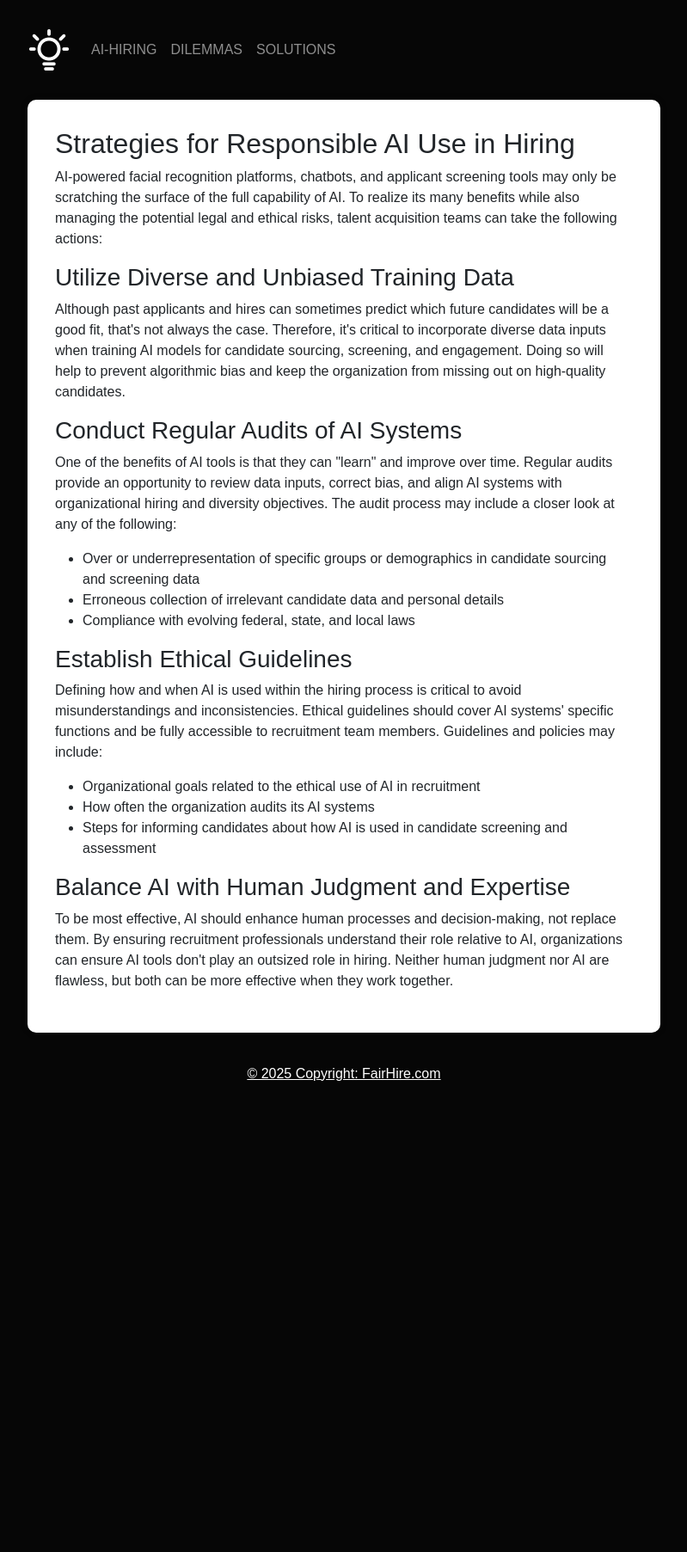
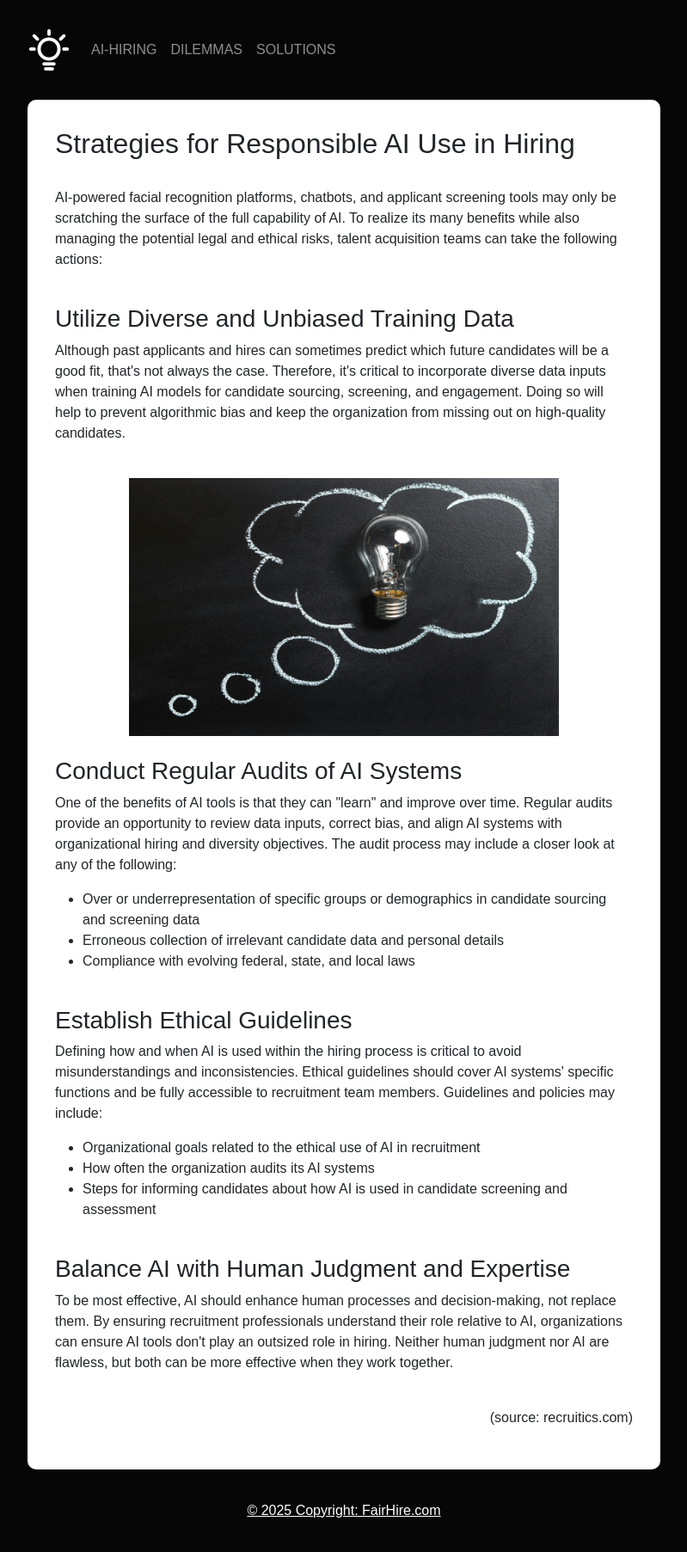
Before and after one commit to Yuchiaaa/aiHiringQuizWeb, a Flask app: page /solutions in a window 1280 px wide. Shown: the whole page at 86% size, without its empty margins (240-1039 px from the left). Before the commit the page ends 1257 px from the top, so only its background shows below. Run offline with Flask 3, Linux system fonts and the light colour scheme.

Commit message:
Update solutions.html

```diff
--- a/templates/solutions.html
+++ b/templates/solutions.html
@@ -3,13 +3,18 @@
 {% block body %}
 <div id="startScreen" class="screen active">
     <h2>Strategies for Responsible AI Use in Hiring</h2>
+    <br>
     <p>
         AI-powered facial recognition platforms, chatbots, and applicant screening tools may only be scratching the surface of the full capability of AI. To realize its many benefits while also managing the potential legal and ethical risks, talent acquisition teams can take the following actions:
     </P>
+    <br>
     <h3>Utilize Diverse and Unbiased Training Data</h3>
     <p>
         Although past applicants and hires can sometimes predict which future candidates will be a good fit, that's not always the case. Therefore, it's critical to incorporate diverse data inputs when training AI models for candidate sourcing, screening, and engagement. Doing so will help to prevent algorithmic bias and keep the organization from missing out on high-quality candidates.
     </p>
+    <br>
+    <img src="/static/inspiration.jpg" style="display: block; margin: 0 auto; height: 300px; width:500px;" alt="Inspiration">
+    <br>
     <h3>Conduct Regular Audits of AI Systems</h3>
     <p>
         One of the benefits of AI tools is that they can "learn" and improve over time. Regular audits provide an opportunity to review data inputs, correct bias, and align AI systems with organizational hiring and diversity objectives. The audit process may include a closer look at any of the following:
@@ -19,6 +24,7 @@
             <li>Compliance with evolving federal, state, and local laws</li>
         </ul>
     </p>
+    <br>
     <h3>Establish Ethical Guidelines</h3>
     <p>
         Defining how and when AI is used within the hiring process is critical to avoid misunderstandings and inconsistencies. Ethical guidelines should cover AI systems' specific functions and be fully accessible to recruitment team members. Guidelines and policies may include:
@@ -28,9 +34,12 @@
             <li>Steps for informing candidates about how AI is used in candidate screening and assessment</li>
         </ul>
     </p>
+    <br>
     <h3>Balance AI with Human Judgment and Expertise</h3>
     <p>
         To be most effective, AI should enhance human processes and decision-making, not replace them. By ensuring recruitment professionals understand their role relative to AI, organizations can ensure AI tools don't play an outsized role in hiring. Neither human judgment nor AI are flawless, but both can be more effective when they work together.
     </p>
+    <br>
+    <p style="text-align: right;">(source: recruitics.com)</p>
 </div>
 {% endblock %}
```
